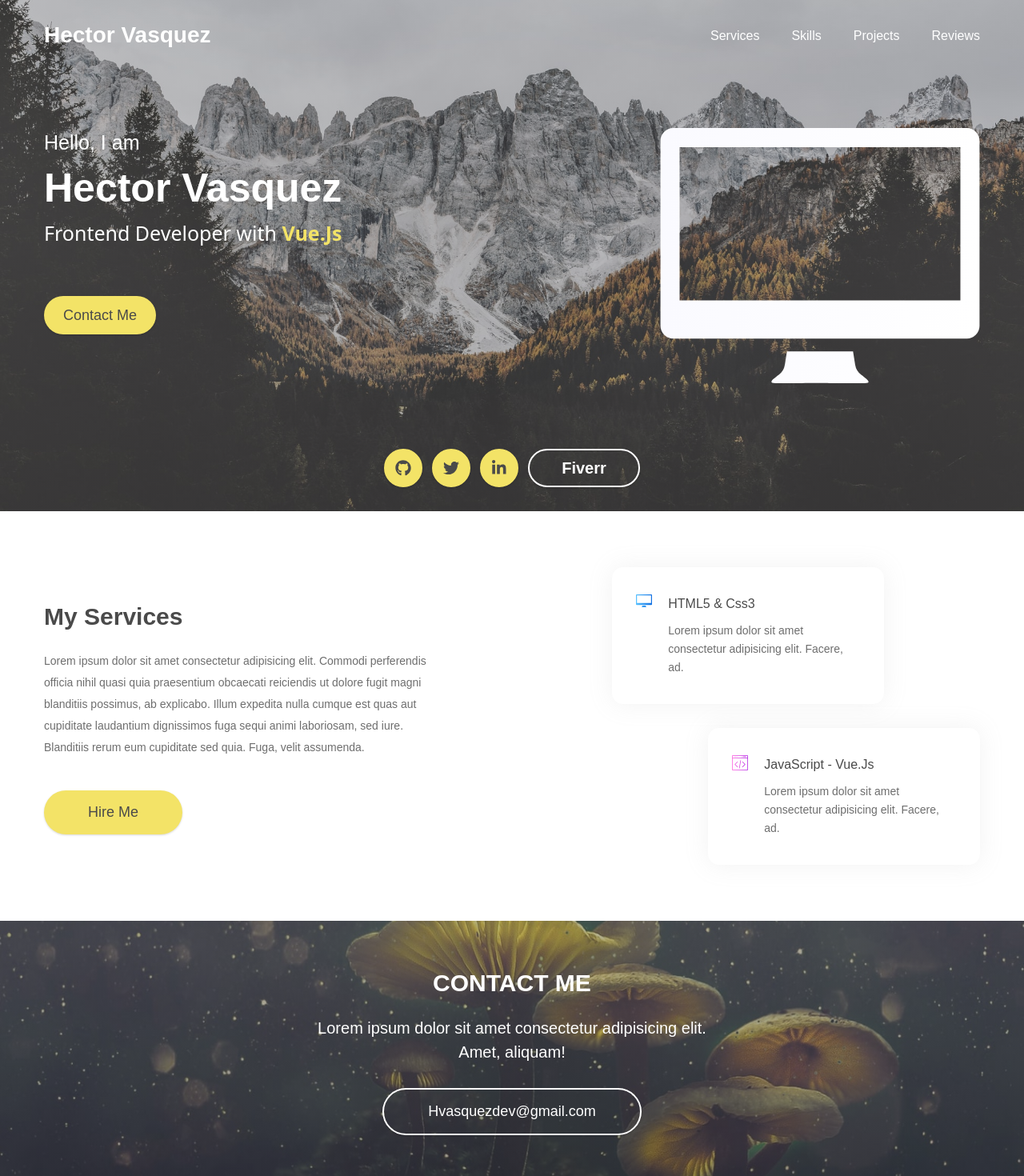
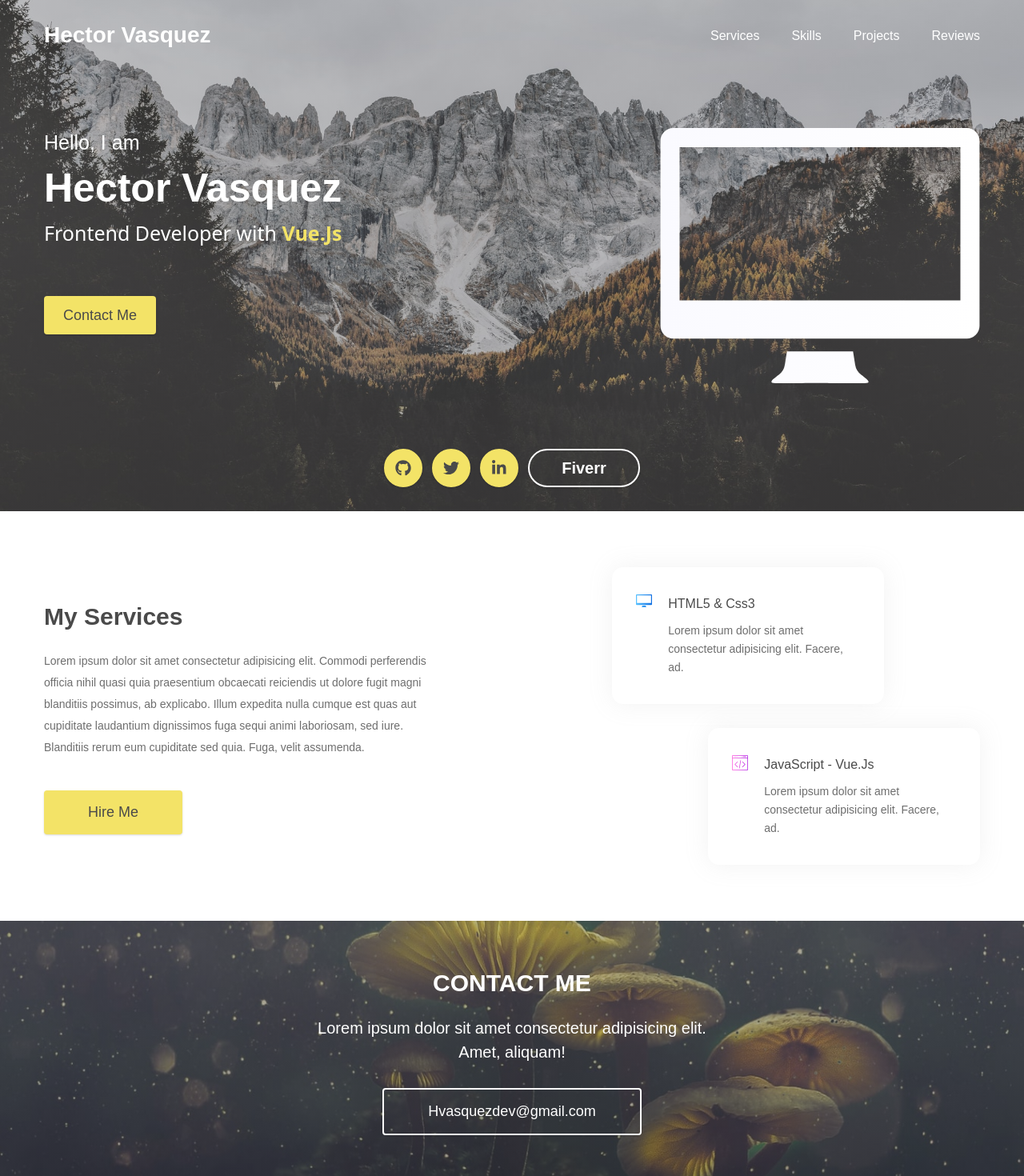
Before and after one commit to Hvasquezdev/portfolio-ssr-hector, a Nuxt app: page / in a window 1280 px wide. Shown: the top 1470 px of the page at 80% size. Built offline with nearby package versions, Linux system fonts and the light colour scheme.

Commit message:
added work-status section, changed base border radius for cards and buttons

```diff
--- a/components/BaseButton.vue
+++ b/components/BaseButton.vue
@@ -42,7 +42,7 @@ export default {
 .button {
   background-color: theme('colors.green.primary');
   color: theme('colors.white.primary');
-  border-radius: 14px;
+  border-radius: 4px;
   transition: all 0.3s;
 }
 .button--animated:hover {
--- a/components/BaseCard.vue
+++ b/components/BaseCard.vue
@@ -39,7 +39,7 @@ export default {
   padding: 31px 31px 35px 31px;
   box-shadow: 0 0 30px rgba(172, 172, 172, 0.16);
   max-width: 450px;
-  border-radius: 14px;
+  border-radius: 4px;
 }
 .card__review {
   font-size: 14px;
--- a/components/ProjectsList.vue
+++ b/components/ProjectsList.vue
@@ -115,7 +115,7 @@ export default {
   --grid-columns: 3;
 }
 .masonry__card {
-  border-radius: 14px;
+  border-radius: 4px;
   overflow: hidden;
 }
 .masonry__card__overlay {
--- a/pages/index.vue
+++ b/pages/index.vue
@@ -17,7 +17,7 @@
               <strong class="text-yellow-primary">Vue.Js</strong>
             </h2>
           </div>
-          <base-button rounded animated color="yellow">
+          <base-button animated color="yellow">
             Contact Me
           </base-button>
         </div>
@@ -48,7 +48,7 @@
           fuga sequi animi laboriosam, sed iure. Blanditiis rerum eum cupiditate
           sed quia. Fuga, velit assumenda.
         </p>
-        <base-button rounded animated color="yellow">
+        <base-button animated color="yellow">
           Hire Me
         </base-button>
       </div>
@@ -98,7 +98,7 @@
           Lorem ipsum dolor sit amet consectetur adipisicing elit. Amet,
           aliquam!
         </p>
-        <base-button rounded bordered>
+        <base-button bordered>
           Hvasquezdev@gmail.com
         </base-button>
       </div>
@@ -168,6 +168,22 @@
             aliquid porro illum impedit, quisquam culpa?
           </template>
         </base-card>
+      </div>
+    </section>
+
+    <!-- WORK STATUS -->
+    <section
+      class="work-status bg-white-secondary flex justify-center items-center"
+    >
+      <div
+        class="work-status__wrapper flex justify-between items-center ml-auto mr-auto w-full"
+      >
+        <h3 class="font-nunito font-bold text-dark-primary">
+          I will be available for new contracts soon. Want to talk with me?
+        </h3>
+        <base-button animated color="yellow">
+          Contact Me
+        </base-button>
       </div>
     </section>
   </div>
@@ -369,4 +385,19 @@ export default {
   row-gap: 30px;
   max-width: 1170px;
 }
+#home .work-status {
+  padding: 106px 30px;
+}
+#home .work-status__wrapper {
+  max-width: 1170px;
+}
+#home .work-status__wrapper h3 {
+  font-size: 30px;
+  margin-right: 30px;
+}
+#home .work-status__wrapper .button {
+  padding: 20px 71px;
+  font-size: 18px;
+  font-weight: 600;
+}
 </style>
```
